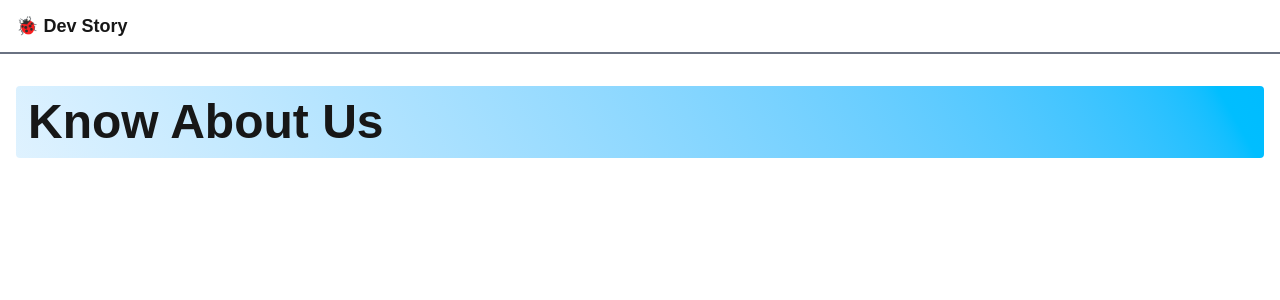
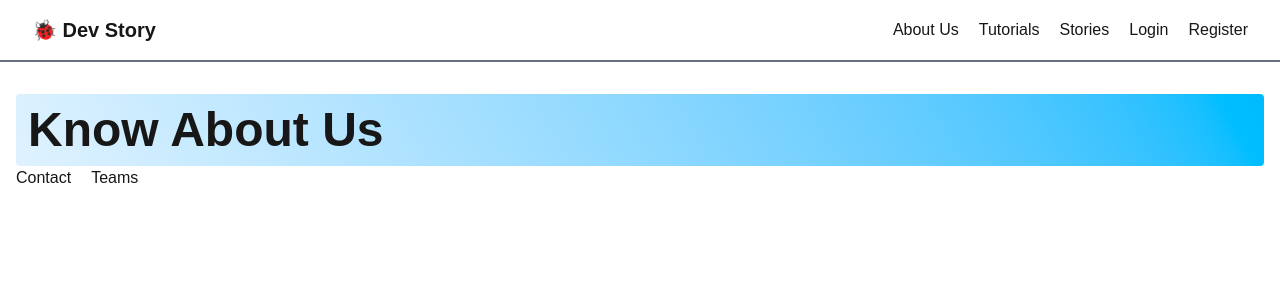
Before and after one commit to Hlamong55/Hello-Next.Js, a Next.js app: page /about in a window 1280 px wide. Shown: the top 300 px of the page. Built offline with nearby package versions, Linux system fonts and the light colour scheme.

Commit message:
implement navigation with next link

```diff
--- a/src/app/about/page.jsx
+++ b/src/app/about/page.jsx
@@ -1,10 +1,16 @@
 import Title from '@/components/Title';
+import Link from 'next/link';
 import React from 'react';
 
 const About = () => {
     return (
         <div>
             <Title>Know About Us</Title>
+
+            <nav className='space-x-5'>
+                <Link href="/about/contact">Contact</Link>
+                <Link href="/about/teams">Teams</Link>
+            </nav>
         </div>
     );
 };
--- a/src/components/Header.jsx
+++ b/src/components/Header.jsx
@@ -1,9 +1,18 @@
+import Link from 'next/link';
 import React from 'react';
 
 const Header = () => {
     return (
-        <header className="px-4 py-3 border-b-2 border-gray-500">
-          <h2 className="text-lg font-bold">🐞 Dev Story</h2>
+        <header className="px-8 py-4 border-b-2 border-gray-500 flex justify-between items-center flex-wrap">
+          <Link href="/" className="text-xl font-extrabold">🐞 Dev Story</Link>
+
+          <nav className='space-x-5'>
+            <Link href="/about">About Us</Link>
+            <Link href="/tutorials">Tutorials</Link>
+            <Link href="/stories">Stories</Link>
+            <Link href="/login">Login</Link>
+            <Link href="/register">Register</Link>
+          </nav>
         </header>
     );
 };
```
